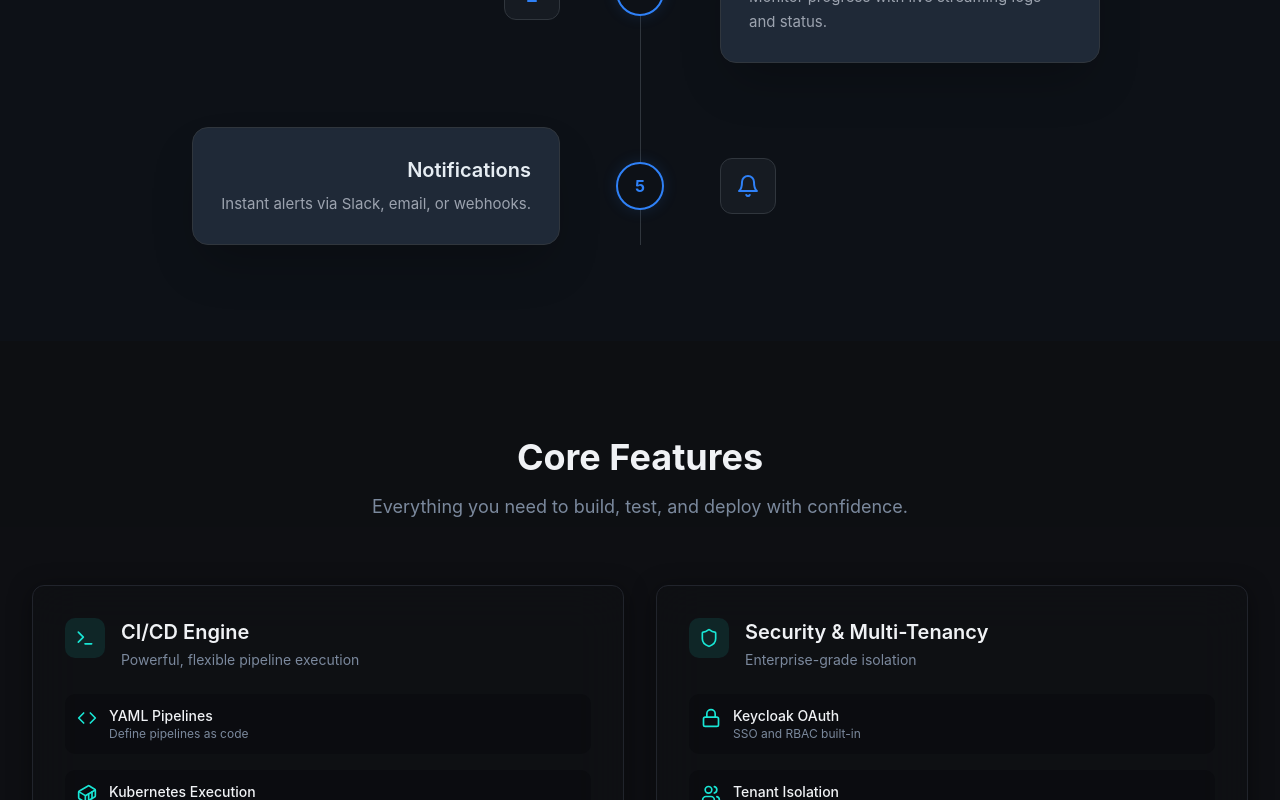
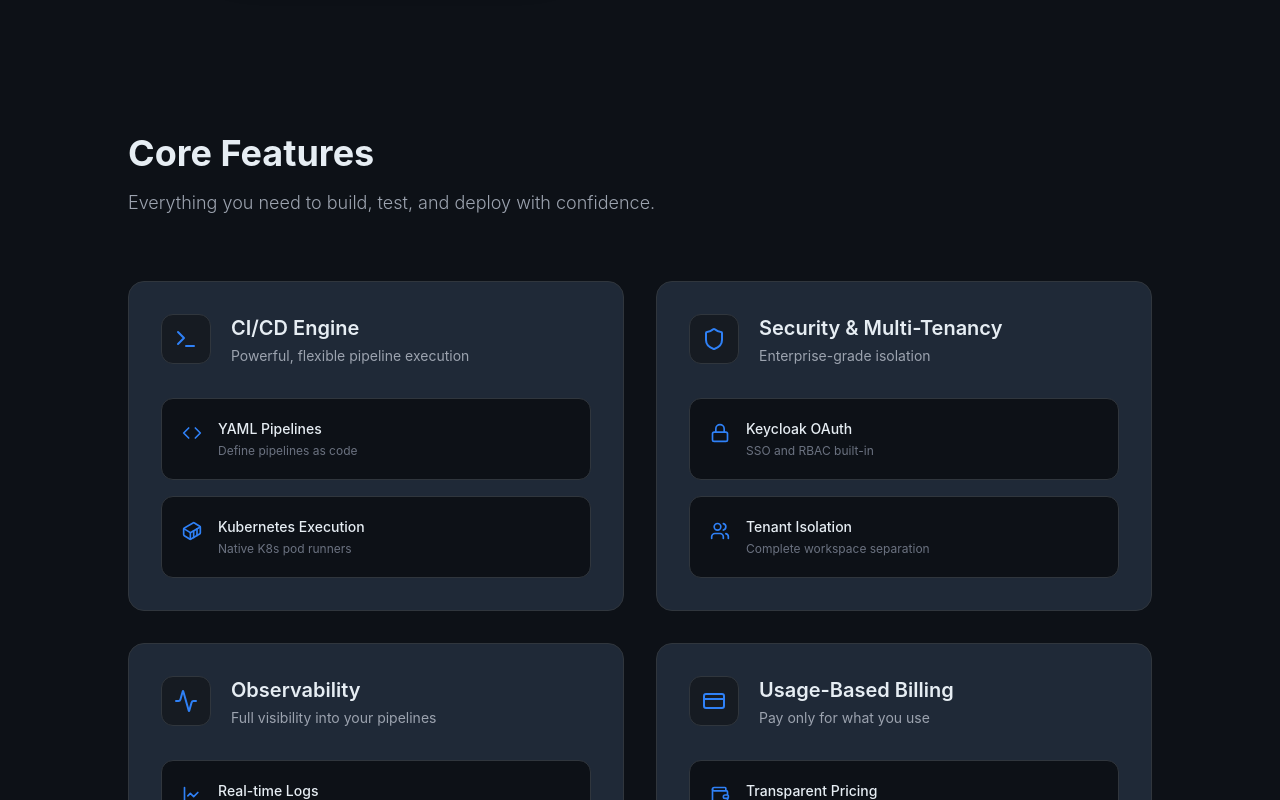
Before and after one commit to Dinah-02/FluxForged, a React (Vite) app: page / in a window 1280 px wide. Shown: the part 1760-2560 px from the top of the page. Built offline with nearby package versions, Linux system fonts and the light colour scheme; the HTML template or start-up script is replaced by a standard one.

Commit message:
Cards changed

```diff
--- a/src/components/landing/CoreFeatures.tsx
+++ b/src/components/landing/CoreFeatures.tsx
@@ -1,3 +1,7 @@
+"use client"
+
+import React, { useState, useEffect } from 'react';
+import { motion } from "framer-motion";
 import {
   Terminal,
   Shield,
@@ -54,35 +58,53 @@ const featureCategories = [
 
 const CoreFeatures = () => {
   return (
-    <section id="features" className="py-24 bg-secondary/30 relative">
-      <div className="section-container">
-        <div className="text-center mb-16">
-          <h2 className="text-3xl sm:text-4xl font-bold mb-4">Core Features</h2>
-          <p className="text-muted-foreground text-lg max-w-2xl mx-auto">
+    <section id="features" className="py-24 relative bg-[#0D1117]">
+      <div className="container mx-auto px-12 md:px-24 lg:px-32 relative z-10">
+
+        {/* Section Header - Left Aligned */}
+        <div className="mb-16">
+          <h2 className="text-3xl sm:text-4xl font-bold mb-4 text-[#E6EDF3]">
+            Core Features
+          </h2>
+          <p className="text-[#9CA3AF] text-lg max-w-2xl font-light">
             Everything you need to build, test, and deploy with confidence.
           </p>
         </div>
 
+        {/* Features Grid */}
         <div className="grid grid-cols-1 md:grid-cols-2 gap-8">
           {featureCategories.map((category) => (
-            <div key={category.title} className="card-glass p-8 group hover:border-primary/50 transition-colors duration-300">
-              <div className="flex items-start gap-4 mb-6">
-                <div className="feature-icon group-hover:bg-primary/20 transition-colors">
-                  <category.icon className="w-5 h-5" />
+            <div
+              key={category.title}
+              style={{ backgroundColor: '#1F2937', borderColor: '#30363D' }}
+              className="p-8 rounded-2xl border transition-all duration-300 hover:border-[#2F81F7]/50 group"
+            >
+              {/* Category Header */}
+              <div className="flex items-start gap-5 mb-8">
+                <div
+                  style={{ backgroundColor: '#161B22', borderColor: '#30363D' }}
+                  className="p-3 rounded-xl border text-[#2F81F7] group-hover:scale-110 transition-transform duration-300"
+                >
+                  <category.icon className="w-6 h-6" />
                 </div>
                 <div>
-                  <h3 className="text-xl font-semibold mb-1">{category.title}</h3>
-                  <p className="text-muted-foreground text-sm">{category.description}</p>
+                  <h3 className="text-xl font-semibold mb-1 text-[#E6EDF3]">{category.title}</h3>
+                  <p className="text-[#9CA3AF] text-sm">{category.description}</p>
                 </div>
               </div>
 
+              {/* Nested Feature Cards */}
               <div className="space-y-4">
                 {category.features.map((feature) => (
-                  <div key={feature.name} className="flex items-start gap-3 p-3 rounded-lg bg-background/50 hover:bg-background transition-colors">
-                    <feature.icon className="w-5 h-5 text-primary mt-0.5" />
+                  <div
+                    key={feature.name}
+                    style={{ backgroundColor: '#0D1117', borderColor: '#30363D' }}
+                    className="flex items-start gap-4 p-5 rounded-xl border transition-colors hover:border-[#2F81F7]/30"
+                  >
+                    <feature.icon className="w-5 h-5 text-[#2F81F7] mt-1" />
                     <div>
-                      <div className="font-medium text-sm">{feature.name}</div>
-                      <div className="text-muted-foreground text-xs">{feature.desc}</div>
+                      <div className="font-medium text-sm text-[#E6EDF3]">{feature.name}</div>
+                      <div className="text-[#6B7280] text-xs mt-1">{feature.desc}</div>
                     </div>
                   </div>
                 ))}
--- a/src/components/landing/HowItWorks.tsx
+++ b/src/components/landing/HowItWorks.tsx
@@ -35,7 +35,7 @@ const HowItWorks = () => {
   return (
     <section id="how-it-works" className="py-24 relative bg-[#0D1117]">
       <div className="container mx-auto px-6 relative z-10">
-        <div className="text-center mb-20">
+        <div className="text-center mb-16">
           <h2 className="text-3xl sm:text-4xl font-bold mb-4 text-[#E6EDF3]">How It Works</h2>
           <p className="text-[#9CA3AF] text-lg max-w-2xl mx-auto font-light">
             From code push to deployment in minutes. Simple, automated, reliable.
@@ -43,10 +43,10 @@ const HowItWorks = () => {
         </div>
 
         <div className="relative max-w-5xl mx-auto">
-          {/* Static Connection line - Professional Divider Color */}
+          {/* Static Connection line */}
           <div className="absolute left-1/2 top-0 bottom-0 w-px bg-[#30363D] hidden md:block" />
 
-          <div className="space-y-16">
+          <div className="space-y-12"> {/* Reduced vertical spacing between steps */}
             {steps.map((step, index) => (
               <div
                 key={step.title}
@@ -54,32 +54,32 @@ const HowItWorks = () => {
                   index % 2 === 0 ? 'md:flex-row' : 'md:flex-row-reverse'
                 }`}
               >
-                {/* Content Card using Surface Color */}
+                {/* Content Card - Optimized for Rectangular Shape */}
                 <div className={`flex-1 ${index % 2 === 0 ? 'md:text-right' : 'md:text-left'}`}>
                   <div
-                    className="inline-block p-7 rounded-2xl border border-[#30363D] bg-[#1F2937] max-w-[380px] shadow-2xl"
+                    className="inline-block px-7 py-4 rounded-xl border border-[#30363D] bg-[#1F2937] max-w-[400px] shadow-2xl"
                   >
-                    <h3 className="text-xl font-semibold mb-2 text-[#E6EDF3]">
+                    <h3 className="text-lg font-semibold mb-1 text-[#E6EDF3]">
                       {step.title}
                     </h3>
-                    <p className="text-[#9CA3AF] leading-relaxed text-[15px]">
+                    <p className="text-[#9CA3AF] leading-snug text-[14px]">
                       {step.description}
                     </p>
                   </div>
                 </div>
 
-                {/* Step Indicator - Primary Accent Color */}
+                {/* Step Indicator - Aligned to the new height */}
                 <div className="relative z-10 flex-shrink-0">
-                  <div className="w-12 h-12 rounded-full bg-[#0D1117] border-2 border-[#2F81F7] flex items-center justify-center text-[#2F81F7] font-bold text-base shadow-[0_0_15px_rgba(47,129,247,0.15)]">
+                  <div className="w-10 h-10 rounded-full bg-[#0D1117] border-2 border-[#2F81F7] flex items-center justify-center text-[#2F81F7] font-bold text-sm shadow-[0_0_15px_rgba(47,129,247,0.15)]">
                     {index + 1}
                   </div>
                 </div>
 
-                {/* Icon Container using Secondary Background */}
+                {/* Icon Container - Balanced with Compact Card */}
                 <div className="flex-1 hidden md:block">
                   <div className={`flex ${index % 2 === 0 ? 'justify-start' : 'justify-end'}`}>
-                    <div className="w-14 h-14 rounded-xl bg-[#161B22] border border-[#30363D] flex items-center justify-center text-[#2F81F7]">
-                      <step.icon className="w-6 h-6" />
+                    <div className="w-12 h-12 rounded-lg bg-[#161B22] border border-[#30363D] flex items-center justify-center text-[#2F81F7]">
+                      <step.icon className="w-5 h-5" />
                     </div>
                   </div>
                 </div>
```
